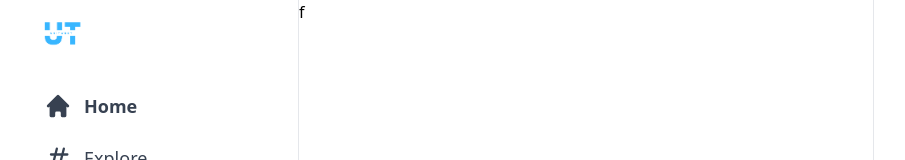
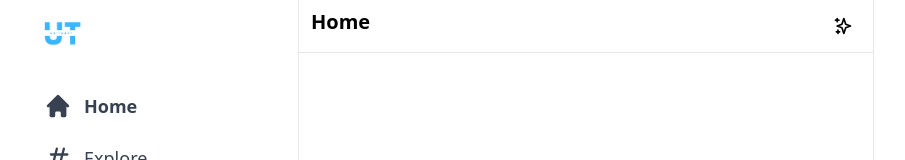
Before and after one commit to LalithaRamanaV/unitweet, a Next.js app: page / in a window 1280 px wide. Shown: the top 160 px of the page, without its empty margins (72-977 px from the left). Built offline with nearby package versions, Linux system fonts and the light colour scheme.

Commit message:
create feed component

```diff
--- a/components/Feed.js
+++ b/components/Feed.js
@@ -1,9 +1,15 @@
+import { SparklesIcon } from '@heroicons/react/outline'
 import React from 'react'
 
 function Feed() {
   return (
-    <div className="xl:ml-[370px] border-l border-r xl:min-w-[576px] sm:ml-[73px]">
-f
+    <div className="xl:ml-[370px] border-l border-r border-gray-200  xl:min-w-[576px] sm:ml-[73px] flex-grow max-w-xl">
+     <div className="flex py-2 px-3 sticky top-0 z-50 bg-white border-b border-gray-200">
+     <h2 className="text-lg sm:text-xl font-bold cursor-pointer">Home</h2>
+     <div className="hoverEffect flex items-center justify-center px-0 ml-auto w-9 h-9">
+            <SparklesIcon className="h-5" />
+     </div>
+    </div>
     </div>
   )
 }
```
